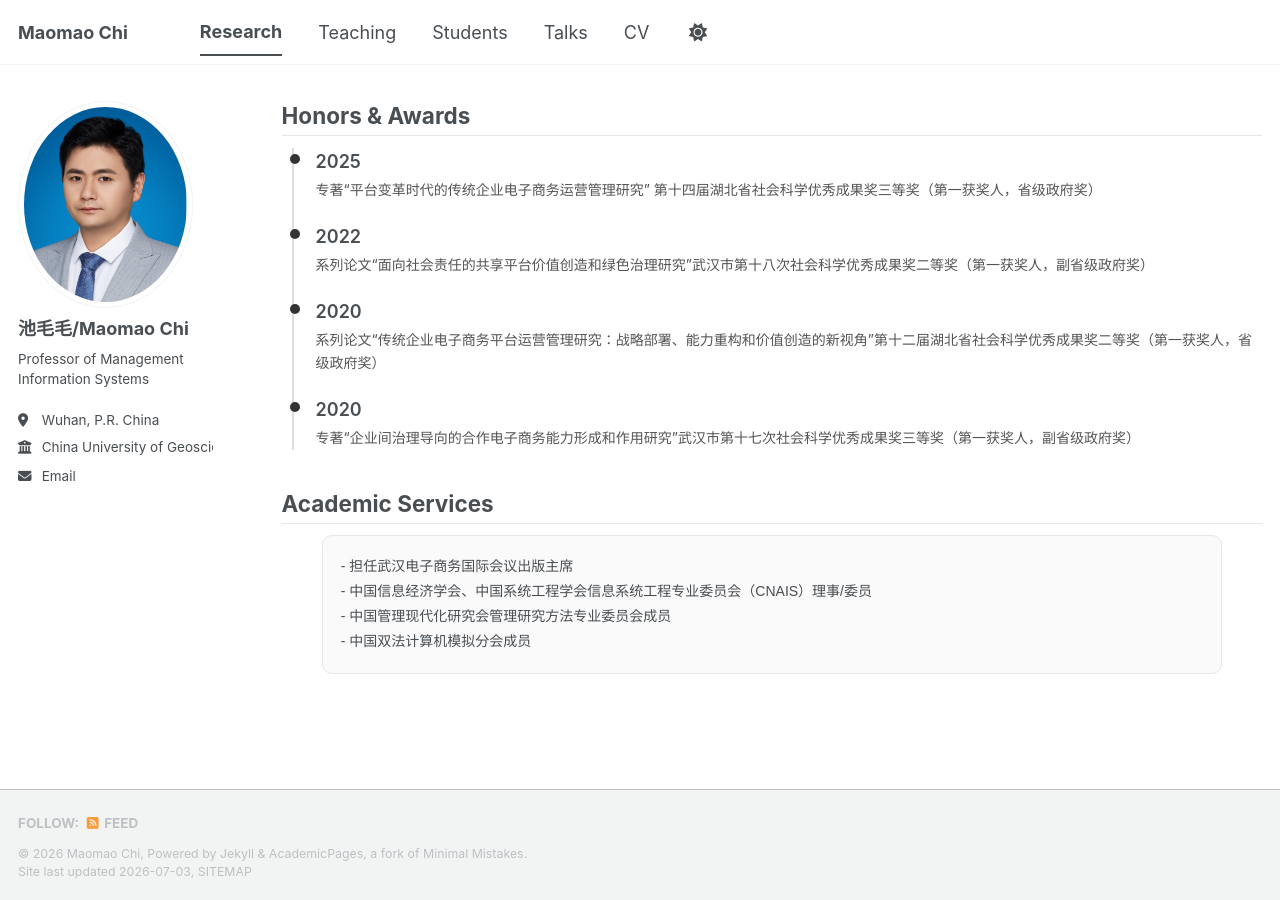
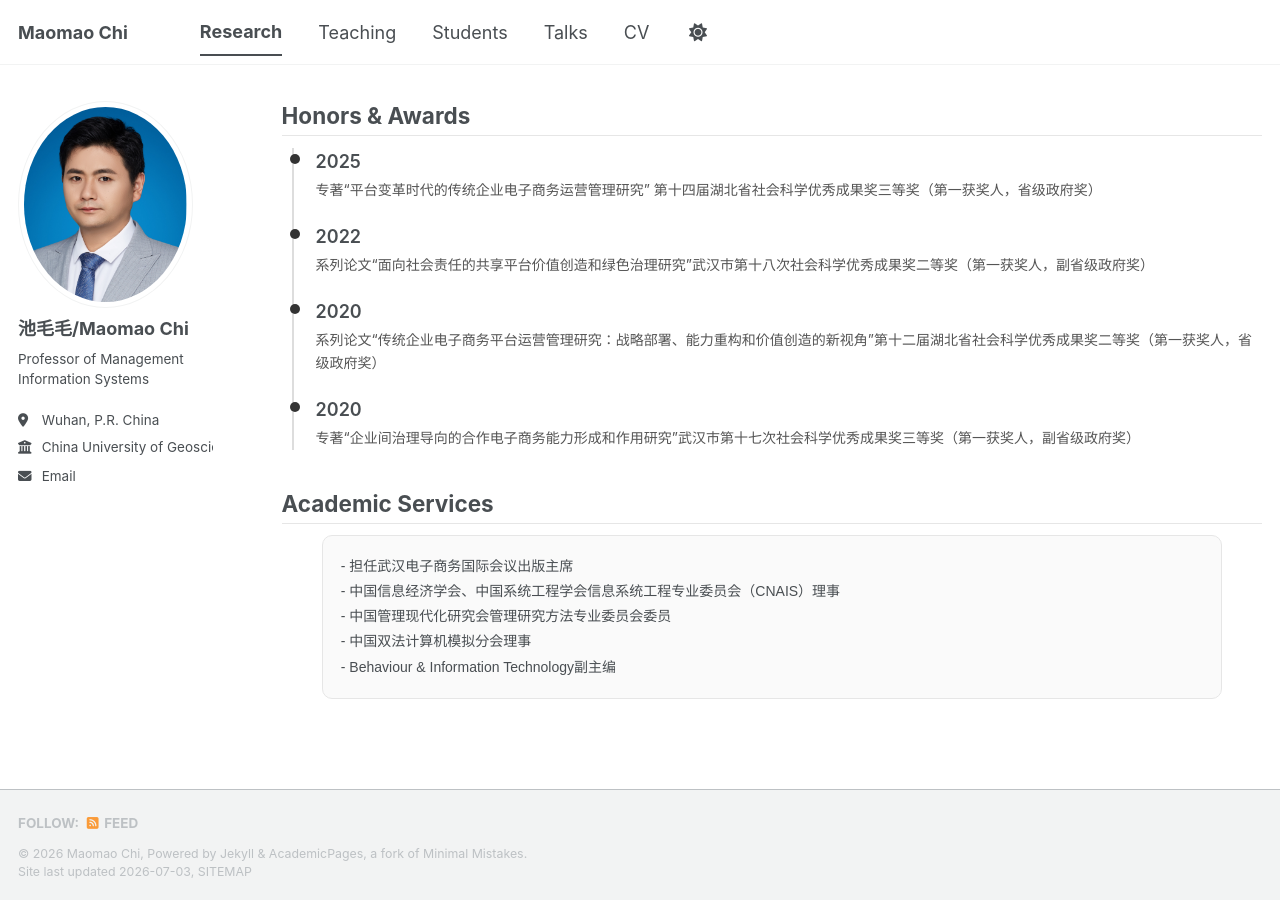
Before and after one commit to nishaochen/chimaomao, a Jekyll site: the page built from _pages/research.html, in a window 1280 px wide and 900 px high, scrolled down 3376 px. Built offline with Jekyll 4.4.1, drawn with Linux system fonts in a browser that asks for light colours; a style sheet for code colours, icons or effects is not loaded; before the commit the page ends 4251 px from its top, so only the background shows below that.

Commit message:
Update committee roles in research.html

```diff
--- a/_pages/research.html
+++ b/_pages/research.html
@@ -432,8 +432,9 @@ details summary {
 <div class="pub-card">
 
 - 担任武汉电子商务国际会议出版主席<br>
-- 中国信息经济学会、中国系统工程学会信息系统工程专业委员会（CNAIS）理事/委员<br>
-- 中国管理现代化研究会管理研究方法专业委员会成员<br>
-- 中国双法计算机模拟分会成员
+- 中国信息经济学会、中国系统工程学会信息系统工程专业委员会（CNAIS）理事<br>
+- 中国管理现代化研究会管理研究方法专业委员会委员<br>
+- 中国双法计算机模拟分会理事<br>
+- Behaviour & Information Technology副主编
 
 </div>
```
